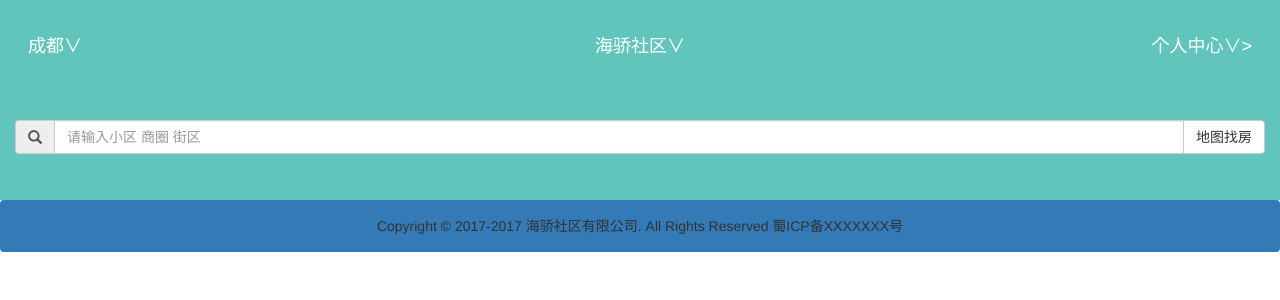
After one commit to cyjwdm0503/haijiaoshequ, a Django app: template haijiaoshequ/templates/phone_index.html in a window 1280 px wide. The commit adds this page. Shown: the top 300 px of the page. Run offline with Django 3.2, Linux system fonts and the light colour scheme; the template is opened without the code that fills it: most values are stand-ins (such as "Sample title", 1, 10 or a date in 2020); some libraries are stand-ins or nearby versions.

Commit message:
修改手机版

```diff
--- a/haijiaoshequ/haijiaoshequ/urls.py
+++ b/haijiaoshequ/haijiaoshequ/urls.py
@@ -24,5 +24,6 @@ urlpatterns = [
     url(r'^zhanshi/',include('zhanshi.urls')),
     url(r'^search',views.search,{'name':'我要租房'}),
     url(r'^apply',views.apply,{'name':'房东加盟'}),
+    url(r'^phone',views.phone_index,{'name':'手机版海骄社区'}),
     url(r'^',views.index,{'name':'海骄社区'})
 ]
--- a/haijiaoshequ/static/index.css
+++ b/haijiaoshequ/static/index.css
@@ -111,7 +111,7 @@ text-overflow:ellipsis;         /* 当对象内文本溢出时显示省略标记
 .option_div1
 {
     float: left;
-        margin-left: 5px;
+    margin-left: 5px;
     margin-top: 5px;
     margin-bottom: 5px;
 }
@@ -119,7 +119,27 @@ text-overflow:ellipsis;         /* 当对象内文本溢出时显示省略标记
 {
    float: inherit;
     display: table;
-        margin-left: 5px;
+    margin-left: 5px;
     margin-top: 10px;
     margin-bottom: 10px;
 }
+
+
+
+ .phone_header
+ {
+ background-color:#62c5bc;
+ height:100px;
+ padding-top:20px;
+ padding-bottom:20px;
+ }
+ .phone_header>div
+ {
+ padding-bottom:20px;
+ }
+.phone_header>div > a
+{
+    color:white;
+    vertical-align:middle;
+    font-weight:500;
+}
--- a/haijiaoshequ/templates/apply.html
+++ b/haijiaoshequ/templates/apply.html
@@ -226,7 +226,7 @@
 </div>
 
 
-
+</div>
 
 <!--公司简介-->
 <div class="jieshu">
--- a/haijiaoshequ/templates/index.html
+++ b/haijiaoshequ/templates/index.html
@@ -26,7 +26,7 @@
     <script src="https://cdn.bootcss.com/bootstrap/3.3.7/js/bootstrap.min.js" integrity="sha384-Tc5IQib027qvyjSMfHjOMaLkfuWVxZxUPnCJA7l2mCWNIpG9mGCD8wGNIcPD7Txa" crossorigin="anonymous"></script>
     -->
     <script src="{% static 'bootstrap/js/bootstrap.min.js' %} "></script>
-  <link rel="stylesheet" href="{% static '/index.css' %}">
+    <link rel="stylesheet" href="{% static '/index.css' %}">
 </head>
 <body>
 
--- /dev/null
+++ b/haijiaoshequ/templates/phone_index.html
@@ -0,0 +1,107 @@
+<!DOCTYPE html>
+<html lang="en">
+<head>
+    <meta charset="utf-8">
+    <meta name="viewport" content="width=device-width, initial-scale=1.0">
+    <meta name="description" content="">
+    <title>{{ name }} </title>
+    {% load static %}
+    <!-- 最新版本的 Bootstrap 核心 CSS 文件 -->
+
+    <script src="https://cdn.bootcss.com/jquery/1.12.4/jquery.min.js"></script>
+    <!--
+    <link rel="stylesheet" href="https://cdn.bootcss.com/bootstrap/3.3.7/css/bootstrap.min.css" integrity="sha384-BVYiiSIFeK1dGmJRAkycuHAHRg32OmUcww7on3RYdg4Va+PmSTsz/K68vbdEjh4u" crossorigin="anonymous">
+    -->
+    <link rel="stylesheet" href="{% static 'bootstrap/css/bootstrap.min.css' %}">
+
+    <!-- 可选的 Bootstrap 主题文件（一般不用引入） -->
+    <!--
+    <link rel="stylesheet" href="https://cdn.bootcss.com/bootstrap/3.3.7/css/bootstrap-theme.min.css" integrity="sha384-rHyoN1iRsVXV4nD0JutlnGaslCJuC7uwjduW9SVrLvRYooPp2bWYgmgJQIXwl/Sp" crossorigin="anonymous">
+    -->
+    <!---<link rel="stylesheet" href="../static/bootstrap/css/bootstrap-theme.min.css" >
+
+
+    <!-- 最新的 Bootstrap 核心 JavaScript 文件 -->
+    <!--
+    <script src="https://cdn.bootcss.com/bootstrap/3.3.7/js/bootstrap.min.js" integrity="sha384-Tc5IQib027qvyjSMfHjOMaLkfuWVxZxUPnCJA7l2mCWNIpG9mGCD8wGNIcPD7Txa" crossorigin="anonymous"></script>
+    -->
+    <script src="{% static 'bootstrap/js/bootstrap.min.js' %} "></script>
+    <link rel="stylesheet" href="{% static '/index.css' %}">
+</head>
+<body>
+
+<div class="container-fluid">
+    <div class="row phone_header">
+
+        <div class="col-xs-4 text-left " id="location"><a class="btn " data-toggle="modal" data-target="#myModal"><h4>
+            成都∨</h4></a></div>
+        <div class="col-xs-4 text-center " id="page_name"><a class="btn  "><h4>海骄社区∨</h4></a></div>
+        <div class="col-xs-4 text-right " id="useradmin"><a class="btn"><h4>个人中心∨></h4></a></div>
+
+        <!-- Modal -->
+        <div class="modal fade" id="myModal" tabindex="-1" role="dialog" aria-labelledby="myModalLabel">
+            <div class="modal-dialog" style="max-width:300px" role="document">
+                <div class="modal-content">
+                    <div class="modal-header">
+                        <button type="button" class="close" data-dismiss="modal" aria-label="Close"><span
+                                aria-hidden="true">&times;</span></button>
+                        <h4 class="modal-title" id="myModalLabel">选择城市</h4>
+                    </div>
+                    <div class="modal-body">
+                        <form>
+                            <div class="form-group">
+                                <label for="city">当前城市</label>
+                                <label id='currcity' class="form-control">
+                                    <option>成都</option>
+                                </label>
+                            </div>
+                            <div class="form-group">
+                                <label for="city">选择城市</label>
+                                <select id='city' class="form-control">
+                                    <option>成都</option>
+                                    <option>安岳</option>
+                                    <option>大面镇</option>
+                                    <option>龙泉驿</option>
+                                </select>
+                            </div>
+                        </form>
+                    </div>
+                    <div class="modal-footer">
+                        <button type="button" class="btn btn-default" data-dismiss="modal">取消</button>
+                        <button type="button" class="btn btn-info">提交</button>
+                    </div>
+                </div>
+            </div>
+        </div>
+
+        <!--位置找房-->
+    </div>
+    <div class="row phone_header ">
+        <div class="col-xs-12 text-center">
+        <div class="input-group ">
+             <span class="input-group-addon" id="sizing-addon1"><span class="glyphicon glyphicon-search" aria-hidden="true"></span></span>
+            <input type="text" class="form-control" placeholder="请输入小区 商圈 街区">
+      <span class="input-group-btn">
+        <button class="btn btn-default" type="button">地图找房</button>
+      </span>
+        </div><!-- /input-group -->
+            </div>
+    </div>
+
+
+</div>
+
+<!--加盟优势-->
+
+
+<!--公司简介-->
+<div class="jieshu">
+    <div>
+        <div class="alert bottom">
+            <div class="text-center">Copyright © 2017-2017 海骄社区有限公司. All Rights Reserved 蜀ICP备XXXXXXX号</div>
+        </div>
+    </div>
+</div>
+
+</body>
+</html>
```
Also changed, not shown: haijiaoshequ/haijiaoshequ/views.py (+7 -0 lines), haijiaoshequ/image/房间1.jpg, 2 other files.
